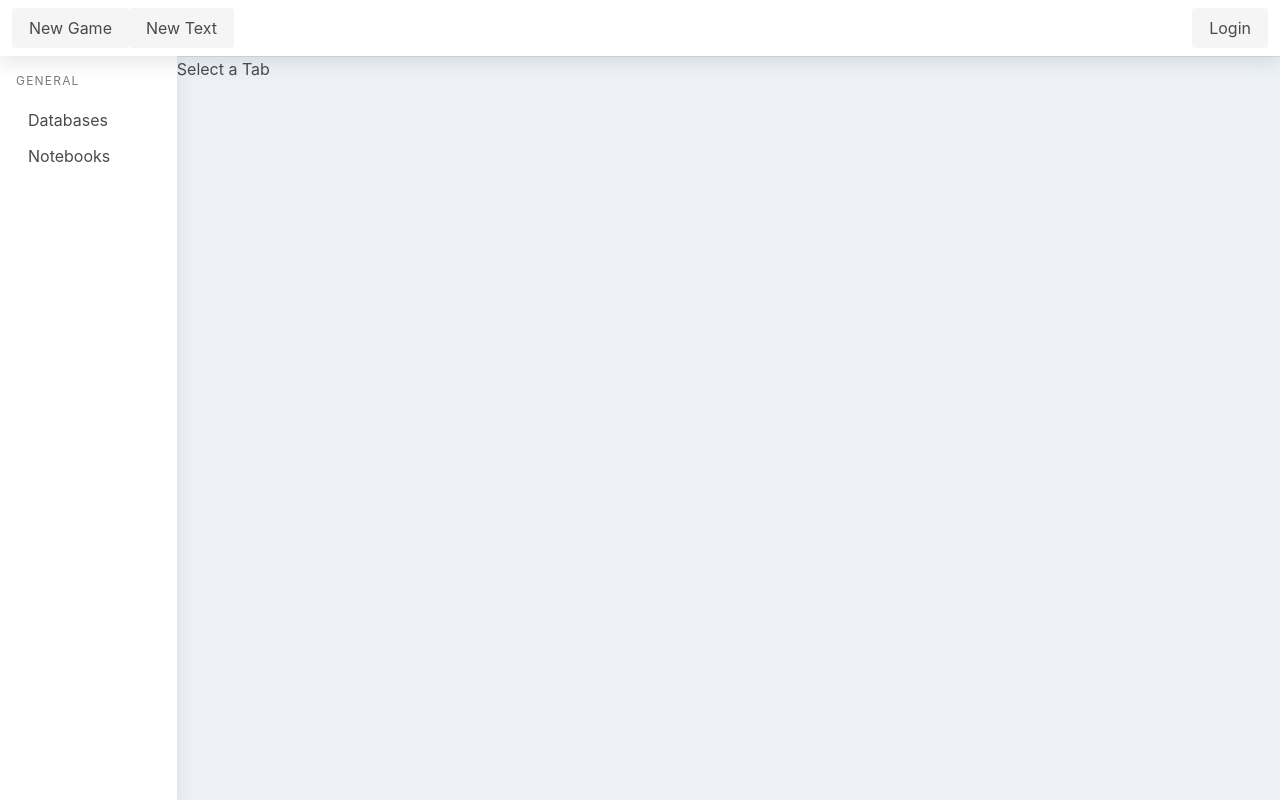
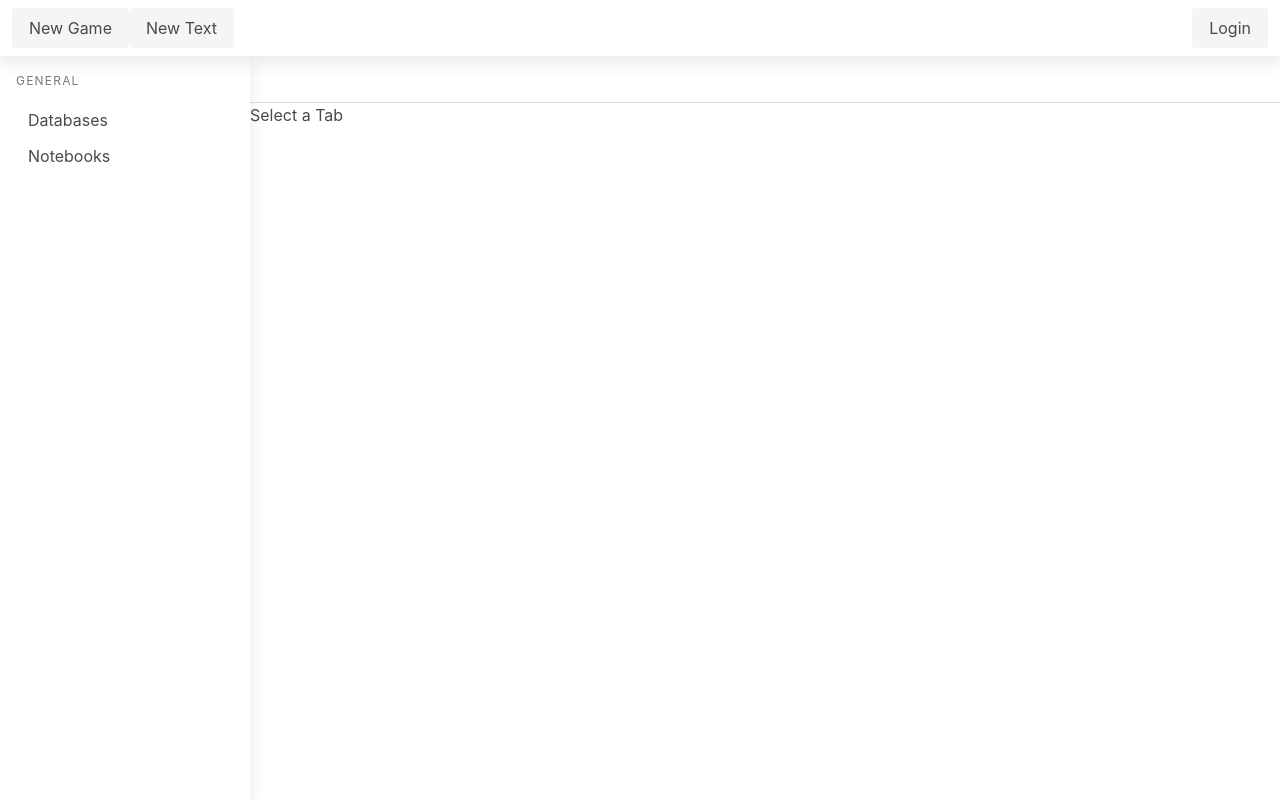
Before and after one commit to LucasRoig/vites-react-ts-chess, a React (Vite) app: page /#/ in a window 1280 px wide. Built offline with nearby package versions, Linux system fonts and the light colour scheme.

Commit message:
grid layout

```diff
--- a/src/App.tsx
+++ b/src/App.tsx
@@ -35,12 +35,12 @@ function App() {
 
     return (
         <>
+            <div className={"layout"}>
             <TabRouterHandler/>
             <Header/>
-            <div className="is-flex">
             <Sidebar/>
-                <div style={{width: '100%'}}>
             <Tabs/>
+            <main className={"layout__main"}>
                 <Switch>
                     <Route path="/" exact>
                         <div>Select a Tab</div>
@@ -52,7 +52,7 @@ function App() {
                     <ProtectedRoute path="/tempGames/:id" exact component={TempGameView}/>
                     <ProtectedRoute path="/documents/:id" exact component={TextEditor}/>
                 </Switch>
-                </div>
+            </main>
             </div>
         </>
     )
--- a/src/index.scss
+++ b/src/index.scss
@@ -1,3 +1,7 @@
+$header-height: 56px;
+$nav-width: 250px;
+$tabs-height: 47px;
+
 body {
   margin: 0;
   font-family: -apple-system, BlinkMacSystemFont, "Segoe UI", "Roboto", "Oxygen",
@@ -6,7 +10,42 @@ body {
   -webkit-font-smoothing: antialiased;
   -moz-osx-font-smoothing: grayscale;
   background-color: #edf1f7;
-  min-height: 100vh;
+  height: 100%;
+  overflow-x: hidden;
+}
+
+.layout {
+  --spacing: 1rem;
+  display: grid;
+  height: 100vh;
+  grid-template-rows:     $header-height $tabs-height 1fr;
+  grid-template-columns:  $nav-width 1fr;
+  grid-template-areas:    "header header"
+                          "nav    tabs"
+                          "nav    main";
+  &__header {
+    display: flex;
+    flex-basis: 100%;
+    grid-area: header;
+    height: $header-height;
+    box-shadow: 0 3px 6px rgba(0, 0, 0, 0.16);
+    position: relative;
+  }
+  &__nav {
+    flex: 0 0 $nav-width;
+    grid-area: nav;
+  }
+  &__main {
+    flex: 1;
+    grid-area: main;
+    overflow-y: auto;
+    overflow-x: hidden;
+    -webkit-overflow-scrolling: touch;
+    background: white;
+  }
+  &__tabs {
+    grid-area: tabs;
+  }
 }
 
 code {
--- a/src/libraries/text-editor/block-views/ChessGameBlock.tsx
+++ b/src/libraries/text-editor/block-views/ChessGameBlock.tsx
@@ -50,11 +50,13 @@ class ChessGameBlock extends React.Component<ChessGameBlockProps, ChessGameBlock
 
   render() {
     return (
+      <div style={{paddingTop: "2em", paddingBottom: "2em"}}>
       <div style={{display: "flex", border: "1px solid #B5B5B5", paddingBottom: ".75rem"}}>
         <ChessBoardWithRules fen={this.state.currentPos.fen} onMove={this.onMove}/>
         <div style={{backgroundColor: "white", width: "300px", marginLeft: "1rem"}}>
           <NotationPanel game={this.state.game} currentPositionIndex={this.state.currentPos.index} onPosClick={this.goToPosition}/>
         </div>
+      </div>
       </div>
     );
   }
--- a/src/shared-components/layout/Header.scss
+++ b/src/shared-components/layout/Header.scss
@@ -3,7 +3,9 @@
   z-index: 1;
   box-shadow: 0 0.5rem 1rem 0 rgb(44 51 73 / 10%);
 }
-
+.header > .navbar {
+  width: 100%;
+}
 .user-icon {
   margin-right: 2.5em;
 }
--- a/src/shared-components/layout/Header.tsx
+++ b/src/shared-components/layout/Header.tsx
@@ -18,7 +18,7 @@ const Header: React.FunctionComponent<HeaderProps> = () => {
         dispatch(OpenNewDocumentAction())
     }
     return (
-        <header className="header">
+        <header className="header layout__header">
             <nav className="navbar">
                 <div className="navbar-menu">
                     <div className="navbar-start">
--- a/src/shared-components/layout/Sidebar.scss
+++ b/src/shared-components/layout/Sidebar.scss
@@ -2,8 +2,6 @@
   position: relative;
   z-index: 0;
   background-color: #ffffff;
-  height: calc(100vh - 56px);
-  width: 200px;
   padding: 1rem;
   box-shadow: 0 0.5rem 1rem 0 rgb(44 51 73 / 10%);
 }
--- a/src/shared-components/layout/Sidebar.tsx
+++ b/src/shared-components/layout/Sidebar.tsx
@@ -12,7 +12,7 @@ const Sidebar: React.FunctionComponent<SidebarProps> = () => {
         dispatch(OpenTabAction({name, path}))
     }
     return (
-        <aside className="sidebar">
+        <aside className="sidebar layout__nav">
             <nav className="menu">
                 <p className="menu-label">
                     General
--- a/src/shared-components/layout/Tabs.tsx
+++ b/src/shared-components/layout/Tabs.tsx
@@ -14,7 +14,7 @@ const Tabs : React.FunctionComponent = () => {
     dispatch(CloseTabAction(tab))
   }
   return (
-    <div className="tabs" style={{backgroundColor: 'white', marginBottom: 0}}>
+    <div className="tabs layout__tabs" style={{backgroundColor: 'white', marginBottom: 0}}>
       <ul>
         {state.openedTabs.map(t =>
           <li key={t.path} className={state.selectedTab?.path === t.path ? "is-active" : ""}>
```
Lines whose indentation alone changed are shown as unchanged.
